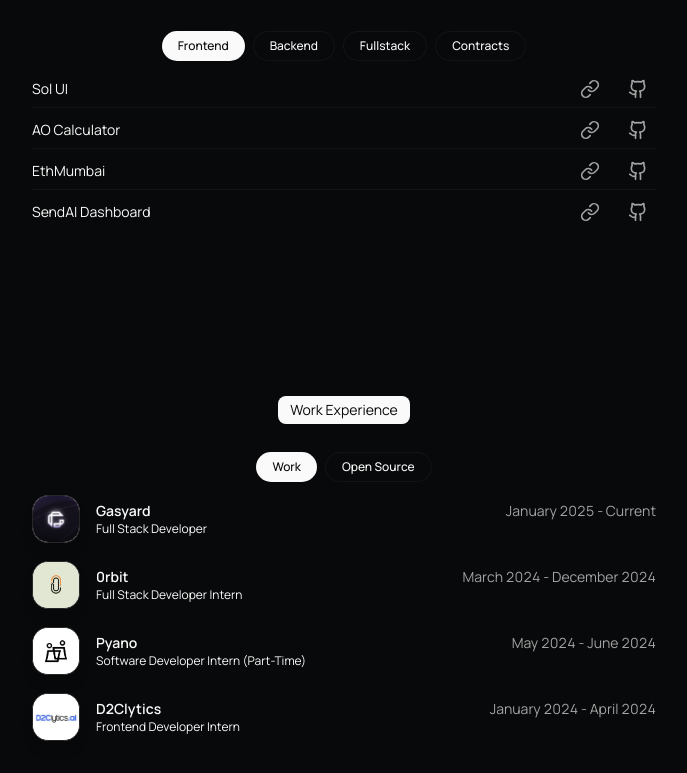
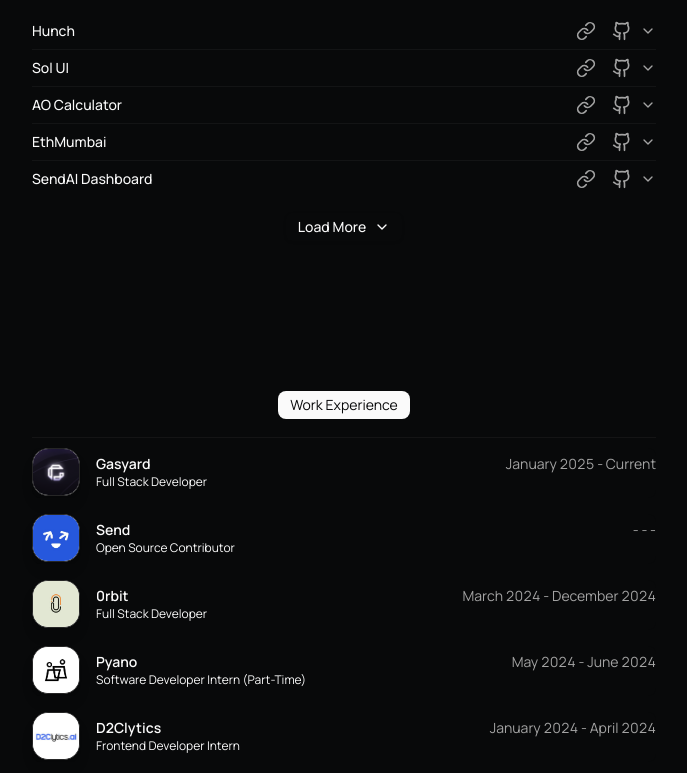
Before and after one commit to sahilkakwani9/portfolio, a Next.js app: page / in a window 1280 px wide. Shown: the part 1007-1780 px from the top of the page, without its empty margins (296-983 px from the left). Built offline with nearby package versions, Linux system fonts and the light colour scheme; a web font is replaced by a local one.

Commit message:
feat: update portfolio

```diff
--- a/src/app/page.tsx
+++ b/src/app/page.tsx
@@ -6,34 +6,52 @@
 import VideoPlayer from "@/components/ui/video";
 import TextEffectWithExit from "@/components/headline";
 import { ProjectList } from "@/components/cards/project-card";
-import { ProjectTabs } from "@/components/project-tabs";
-import { useState } from "react";
 import { HackathonCard } from "@/components/cards/hackathon-card";
 import { Footer } from "@/components/footer";
 import { CommandPalette } from "@/components/command-palette";
 
+interface ProjectLink {
+  type: string;
+  href: string;
+  icon: React.ReactNode;
+}
+
+interface ProjectData {
+  id: number;
+  links: ProjectLink[];
+  description?: string;
+}
+
+type ProjectsData = {
+  [key: string]: {
+    [key: string]: ProjectData;
+  };
+};
+
 const BLUR_FADE_DELAY = 0.04;
 
 export default function Page() {
-  const projectCategories = Object.keys(DATA.projects[0]);
-  const [activeProjectTab, setActiveProjectTab] = useState<string>(
-    projectCategories[0]
-  );
-  const workCategories = ["Work", "Open Source"];
-  const [activeWorkTab, setActiveWorkTab] = useState<string>(workCategories[0]);
+  const getAllProjects = () => {
+    const projects = DATA.projects[0] as unknown as ProjectsData;
+    const allProjects = [];
 
-  const getProjectsForTab = (tab: string) => {
-    const projects = DATA.projects[0];
-    return (projects as Record<string, Record<string, any>>)[tab] || {};
+    for (const category in projects) {
+      const categoryProjects = projects[category];
+      for (const projectName in categoryProjects) {
+        const projectData = categoryProjects[projectName];
+        allProjects.push({
+          title: projectName,
+          links: projectData.links || [],
+          description: projectData.description,
+        });
+      }
+    }
+
+    return allProjects;
   };
 
-  const getWorkForTab = (tab: string) => {
-    if (tab === "Work") {
-      return DATA.work;
-    } else if (tab === "Open Source") {
-      return DATA.openSource;
-    }
-    return [];
+  const getAllWork = () => {
+    return [...DATA.work, ...DATA.openSource];
   };
 
   return (
@@ -58,19 +76,9 @@
               — developer
             </span>
           </BlurFade>
-          <BlurFade delay={BLUR_FADE_DELAY}>
-            <VideoPlayer src="/sarthak-pfp.mp4" />
-          </BlurFade>
         </div>
       </section>
       <section id="about">
-        <div className="flex min-h-0 pb-5 flex-col justify-center items-center gap-y-3">
-          <BlurFade delay={BLUR_FADE_DELAY * 3}>
-            <div className="justify-center flex items-center w-32 rounded-lg bg-foreground text-background px-3 py-0.5 text-sm">
-              About
-            </div>
-          </BlurFade>
-        </div>
         <BlurFade delay={BLUR_FADE_DELAY * 4}>
           <div className="prose max-w-full text-pretty font-sans text-md text-muted-foreground dark:prose-invert leading-[1.5]">
             I'm a{" "}
@@ -125,6 +133,9 @@
           </div>
         </BlurFade>
       </section>
+      <BlurFade delay={BLUR_FADE_DELAY}>
+            <VideoPlayer src="/sarthak-pfp.mp4" />
+          </BlurFade>
       <section id="projects">
         <div className="space-y-8 w-full py-6">
           <BlurFade delay={BLUR_FADE_DELAY * 11}>
@@ -154,29 +165,8 @@
           </BlurFade>
 
           <BlurFade delay={BLUR_FADE_DELAY * 12}>
-            <ProjectTabs
-              tabs={projectCategories}
-              activeTab={activeProjectTab}
-              onTabChange={setActiveProjectTab}
-            />
-
-            <div className="mt-4 space-y-1">
-              {Object.keys(getProjectsForTab(activeProjectTab)).length > 0 ? (
-                <ProjectList
-                  projects={Object.entries(getProjectsForTab(activeProjectTab)).map(
-                    ([projectName, projectData]) => ({
-                      tag: activeProjectTab,
-                      title: projectName,
-                      links: projectData.links || [],
-                      description: projectData.description,
-                    })
-                  )}
-                />
-              ) : (
-                <div className="py-8 text-center text-muted-foreground text-sm italic">
-                  No projects in this category yet. Check back soon!
-                </div>
-              )}
+            <div className="">
+              <ProjectList projects={getAllProjects()} />
             </div>
           </BlurFade>
         </div>
@@ -189,18 +179,9 @@
             </div>
           </BlurFade>
 
-          <BlurFade delay={BLUR_FADE_DELAY * 5.5}>
-            <ProjectTabs
-              tabs={workCategories}
-              activeTab={activeWorkTab}
-              onTabChange={setActiveWorkTab}
-              className="mt-4"
-            />
-          </BlurFade>
-
-          <div className="flex flex-col gap-y-4 border-t border-border/40 w-full">
-            {getWorkForTab(activeWorkTab).length > 0 ? (
-              getWorkForTab(activeWorkTab).map((item: any, id: number) => (
+          <div className="flex flex-col border-t pt-2 border-border/40 w-full">
+            {getAllWork().length > 0 ? (
+              getAllWork().map((item: any, id: number) => (
                 <BlurFade
                   key={item.company}
                   delay={BLUR_FADE_DELAY * 6 + id * 0.05}
@@ -213,24 +194,19 @@
                     subtitle={item.title}
                     href={item.href}
                     period={
-                      activeWorkTab === "Work" && item.start && item.end
+                      item.start && item.end
                         ? `${item.start} - ${item.end || "Present"}`
-                        : activeWorkTab === "Open Source"
-                        ? ""
                         : ""
                     }
                     description={item.description}
-                    prLinks={
-                      activeWorkTab === "Open Source" ? item.prLinks : undefined
-                    }
-                    isOpenSource={activeWorkTab === "Open Source"}
+                    prLinks={item.prLinks}
+                    isOpenSource={!!item.prLinks}
                   />
                 </BlurFade>
               ))
             ) : (
               <div className="py-8 text-center text-muted-foreground text-sm italic">
-                No {activeWorkTab.toLowerCase()} experience to show yet. Check
-                back soon!
+                No work experience to show yet. Check back soon!
               </div>
             )}
           </div>
--- a/src/components/cards/project-card.tsx
+++ b/src/components/cards/project-card.tsx
@@ -3,15 +3,15 @@
 import { cn } from "@/lib/utils";
 import { ChevronDownIcon, ChevronUpIcon } from "lucide-react";
 import BlurFade from "@/components/text/blur-fade";
+import { motion } from "framer-motion";
 
 interface ProjectLink {
   type: string;
   href: string;
-  icon: string;
+  icon: React.ReactNode;
 }
 
 interface ProjectCardProps {
-  tag: string;
   title: string;
   links: ProjectLink[];
   description?: string;
@@ -20,7 +20,6 @@
 
 interface ProjectListProps {
   projects: {
-    tag: string;
     title: string;
     links: ProjectLink[];
     description?: string;
@@ -28,19 +27,18 @@
 }
 
 export function ProjectCard({
-  tag,
   title,
   links,
   description,
   className,
 }: ProjectCardProps) {
+  const [isExpanded, setIsExpanded] = React.useState(false);
+
   return (
-    <div className={cn("flex flex-row items-center justify-between group", className)}>
-      <div className="flex items-center gap-3">
-        <h3 className="text-sm">{title}</h3>
-      </div>
-
-      <div className="flex items-center gap-3">
+    <div className={cn("flex flex-col group", className)}>
+      <div className="flex flex-row items-center justify-between">
+        <h3 className="text-sm font-medium">{title}</h3>
+        <div className="flex items-center">
           {links.map((link, index) => (
             <React.Fragment key={link.type}>
               <Link
@@ -53,7 +51,36 @@
               </Link>
             </React.Fragment>
           ))}
+          {description && (
+            <button
+              onClick={() => setIsExpanded(!isExpanded)}
+              className="text-muted-foreground hover:text-foreground transition-colors duration-200"
+            >
+              {isExpanded ? (
+                <ChevronUpIcon className="h-4 w-4" />
+              ) : (
+                <ChevronDownIcon className="h-4 w-4" />
+              )}
+            </button>
+          )}
         </div>
+      </div>
+      {description && (
+        <motion.div
+          initial={{ opacity: 0, height: 0 }}
+          animate={{
+            opacity: isExpanded ? 1 : 0,
+            height: isExpanded ? "auto" : 0,
+          }}
+          transition={{
+            duration: 0.3,
+            ease: [0.16, 1, 0.3, 1],
+          }}
+          className="text-sm text-muted-foreground"
+        >
+          {description}
+        </motion.div>
+      )}
     </div>
   );
 }
@@ -74,19 +101,18 @@
   };
 
   return (
-    <div className="flex flex-col space-y-4">
-      <BlurFade delay={0.04} className="space-y-0 transition-all duration-500 ease-in-out">
+    <div className="flex flex-col">
+      <BlurFade delay={0.04} className="transition-all duration-500 ease-in-out">
         {displayedProjects.map((project, index) => (
           <div
             key={`${project.title}-${index}`}
             className="transition-all duration-300 ease-in-out transform"
           >
             <ProjectCard
-              tag={project.tag}
               title={project.title}
               links={project.links}
               description={project.description}
-              className={index !== 0 ? "border-t border-border/40 pt-1" : ""}
+              className={index !== 0 ? "border-t border-border/40" : ""}
             />
           </div>
         ))}
--- a/src/components/cards/resume-card.tsx
+++ b/src/components/cards/resume-card.tsx
@@ -42,7 +42,7 @@
   };
 
   return (
-    <div className="relative">
+    <div className="relative my-2">
       <Link
         href={href || "#"}
         className="block cursor-pointer"
--- a/src/components/project-tabs.tsx
+++ b/src/components/project-tabs.tsx
@@ -1,5 +1,7 @@
-import React from "react";
+"use client";
+
 import { cn } from "@/lib/utils";
+import { motion } from "framer-motion";
 
 interface TabsProps {
   tabs: string[];
@@ -8,44 +10,30 @@
   className?: string;
 }
 
-const tabMapping = {
-  "Smart Contracts": "Contracts",
-  "Full Stack": "Fullstack",
-  "hackathon": "Hackathons",
-  "title": "Title",
-  "speaker": "Speaking"
-};
-
-export function Tabs({
-  tabs,
-  activeTab,
-  onTabChange,
-  className,
-}: TabsProps) {
+export function Tabs({ tabs, activeTab, onTabChange, className }: TabsProps) {
   return (
-    <div className={cn("flex flex-wrap gap-2 justify-center", className)}>
-      {tabs.map((tab) => {
-        const displayTab = tabMapping[tab as keyof typeof tabMapping] || tab;
-        const isActive = activeTab === tab;
-
-        return (
+    <div className={cn("flex space-x-1", className)}>
+      {tabs.map((tab) => (
         <button
           key={tab}
           onClick={() => onTabChange(tab)}
           className={cn(
-              "px-4 py-1.5 text-xs rounded-full transition-all duration-300 font-medium",
-              isActive
-                ? "bg-foreground text-background shadow-sm"
-                : "bg-background hover:bg-muted/50 border border-border/40 hover:border-border/80"
+            "relative px-3 py-1.5 text-sm font-medium transition-colors",
+            activeTab === tab
+              ? "text-foreground"
+              : "text-muted-foreground hover:text-foreground"
           )}
         >
-            {displayTab}
+          {activeTab === tab && (
+            <motion.div
+              layoutId="activeTab"
+              className="absolute inset-0 bg-muted rounded-md"
+              transition={{ type: "spring", bounce: 0.2, duration: 0.6 }}
+            />
+          )}
+          <span className="relative capitalize">{tab}</span>
         </button>
-        );
-      })}
+      ))}
     </div>
   );
 }
-
-// For backward compatibility
-export const ProjectTabs = Tabs;
--- a/src/data/resume.tsx
+++ b/src/data/resume.tsx
@@ -73,10 +73,20 @@
         "Implemented multiple cross-chain bridge routes, including Hyperliquid,  Movement, Monad (Testnet), and other EVM/Non-EVM integrations for both Testnet and Mainnet environments. Built the Gasyard Bridge Explorer using Next.js, TypeScript, Tanstack Query, Zustand, and Tailwind CSS, providing an interface for transaction tracking. Developed Fuelbae Agent, a powerful tool that enables users to execute complex DeFi actions seamlessly across various protocols.",
     },
     {
+      company: "Send",
+      href: "https://www.thesendcoin.com/",
+      title: "Open Source Contributor",
+      logoUrl: "/work/send.png",
+      start: "-",
+      end: "-",
+      description:
+        "Built a dashboard for SendAI during the Send AI Hackathon, contributed to the website, and built backend [in Flask] and frontend [in Next.js] for a product named 'trAI'",
+    },
+    {
       company: "0rbit",
       href: "https://www.0rbit.co/",
       location: "Remote",
-      title: "Full Stack Developer Intern",
+      title: "Full Stack Developer",
       logoUrl: "/work/0rbit.jpg",
       start: "March 2024",
       end: "December 2024",
@@ -107,27 +117,26 @@
     },
   ],
   openSource: [
-    {
-      company: "Send",
-      href: "https://www.thesendcoin.com/",
-      title: "Open Source Contributor",
-      logoUrl: "/work/send.png",
-      description:
-        "Built a dashboard for SendAI during the Send AI Hackathon, contributed to the website, and built backend [in Flask] and frontend [in Next.js] for a product named 'trAI'",
-      prLinks: [],
-    },
-    {
-      company: "Permaweb",
-      href: "https://github.com/permaweb",
-      title: "Open Source Contributor",
-      logoUrl: "/work/permaweb.png",
-      description: "Enhanced the AO Cookbook documentation by contributing comprehensive updates and improvements to make the content more accessible and user-friendly for developers working with the Permaweb ecosystem.",
-      prLinks: ["https://github.com/permaweb/ao-cookbook/pull/221"]
-    }
   ],
   projects: [
     {
       Frontend: {
+        Hunch: {
+          id: 1,
+          links: [
+            {
+              type: "Website",
+              href: "https://www.hunchkaro.xyz/",
+              icon: <LinkIcon className="size-9" />,
+            },
+            {
+              type: "Source",
+              href: "https://github.com/Not-Sarthak/hunch-lens",
+              icon: <GithubIcon className="size-9" />,
+            },
+          ],
+          description: "A full-stack social platform built with Next.js and Lens Protocol, enabling decentralized social interactions.",
+        },
         "Sol UI": {
           id: 1,
           links: [
@@ -142,6 +151,7 @@
               icon: <GithubIcon className="size-9" />,
             },
           ],
+          description: "A modern UI component library for Solana dApps, featuring customizable components and seamless integration with Solana wallets.",
         },
         "AO Calculator": {
           id: 2,
@@ -157,6 +167,7 @@
               icon: <GithubIcon className="size-9" />,
             },
           ],
+          description: "A unit converter for the AO ecosystem, helping developers and users convert between different units of measurement.",
         },
         EthMumbai: {
           id: 3,
@@ -172,6 +183,7 @@
               icon: <GithubIcon className="size-9" />,
             },
           ],
+          description: "A web3 application for the Mumbai testnet, showcasing Ethereum development capabilities and smart contract integration.",
         },
         "SendAI Dashboard": {
           id: 4,
@@ -187,6 +199,7 @@
               icon: <GithubIcon className="size-9" />,
             },
           ],
+          description: "A comprehensive dashboard for SendAI, providing analytics and insights for AI-powered transactions.",
         },
       },
       Backend: {
@@ -202,21 +215,6 @@
         }
       },
       "Full Stack": {
-        Hunch: {
-          id: 1,
-          links: [
-            {
-              type: "Website",
-              href: "https://www.hunchkaro.xyz/",
-              icon: <LinkIcon className="size-9" />,
-            },
-            {
-              type: "Source",
-              href: "https://github.com/Not-Sarthak/hunch-lens",
-              icon: <GithubIcon className="size-9" />,
-            },
-          ],
-        },
         "Lulo Blinks": {
           id: 2,
           links: [
@@ -231,9 +229,26 @@
               icon: <GithubIcon className="size-9" />,
             },
           ],
+          description: "A decentralized donation platform with seamless payment integration and real-time transaction tracking.",
+        },
+        "Ghiblub": {
+          id: 3,
+          links: [
+            {
+              type: "Website",
+              href: "https://ghiblub.vercel.app/",
+              icon: <LinkIcon className="size-9" />,
+            },
+            {
+              type: "Source",
+              href: "https://github.com/Not-Sarthak/ghiblub",
+              icon: <GithubIcon className="size-9" />,
+            },
+          ],
+          description: "A community platform for Studio Ghibli fans, featuring interactive discussions and content sharing.",
         },
         Vox: {
-          id: 3,
+          id: 4,
           links: [
             {
               type: "Website",
@@ -246,117 +261,8 @@
               icon: <GithubIcon className="size-9" />,
             },
           ],
+          description: "A decentralized voice platform enabling real-time audio conversations and community building.",
         },
-        "Fuelcaster": {
-          id: 4,
-          links: [
-            {
-              type: "Source",
-              href: "https://github.com/ForkingAwesome/fuelcaster",
-              icon: <GithubIcon className="size-9" />,
-            },
-          ],
-        },
-        "Say Wings": {
-          id: 5,
-          links: [
-            {
-              type: "Source",
-              href: "https://github.com/ForkingAwesome/say-wings",
-              icon: <GithubIcon className="size-9" />,
-            },
-          ],
-        },
-        "Raize": {
-          id: 6,
-          links: [
-            {
-              type: "Source",
-              href: "https://github.com/ForkingAwesome/raize",
-              icon: <GithubIcon className="size-9" />,
-            },
-          ],
-        },
-        "Muse": {
-          id: 7,
-          links: [
-            {
-              type: "Source",
-              href: "https://github.com/Not-Sarthak/muse",
-              icon: <GithubIcon className="size-9" />,
-            },
-          ],
-        },
-        "Clone": {
-          id: 9,
-          links: [
-            {
-              type: "Source",
-              href: "https://github.com/Not-Sarthak/clone-xyz",
-              icon: <GithubIcon className="size-9" />,
-            },
-          ],
-        },
-        "Navi Rides": {
-          id: 10,
-          links: [
-            {
-              type: "Source",
-              href: "https://github.com/Not-Sarthak/navi-rides",
-              icon: <GithubIcon className="size-9" />,
-            },
-          ],
-        },
-        "Baskt": {
-          id: 11,
-          links: [
-            {
-              type: "Source",
-              href: "https://github.com/Not-Sarthak/baskt",
-              icon: <GithubIcon className="size-9" />,
-            },
-          ],
-        },
-        "Buildooor": {
-          id: 12,
-          links: [
-            {
-              type: "Source",
-              href: "https://github.com/Not-Sarthak/buildooor",
-              icon: <GithubIcon className="size-9" />,
-            },
-          ],
-        },
-        "Basewave": {
-          id: 13,
-          links: [
-            {
-              type: "Source",
-              href: "https://github.com/Not-Sarthak/basewave",
-              icon: <GithubIcon className="size-9" />,
-            },
-          ],
-        },
-        "Quill": {
-          id: 14,
-          links: [
-            {
-              type: "Source",
-              href: "https://github.com/Not-Sarthak/quill",
-              icon: <GithubIcon className="size-9" />,
-            },
-          ],
-        },
-        "Wash Wheels": {
-          id: 15,
-          links: [
-            {
-              type: "Source",
-              href: "https://github.com/Not-Sarthak/wash-wheels",
-              icon: <GithubIcon className="size-9" />,
-            },
-          ],
-        }
       },
       "Smart Contracts": {
         "Foundry Stablecoin": {
```
Also changed, not shown: src/app/wins/page.tsx (+0 -10 lines). Lines whose indentation alone changed are shown as unchanged.
